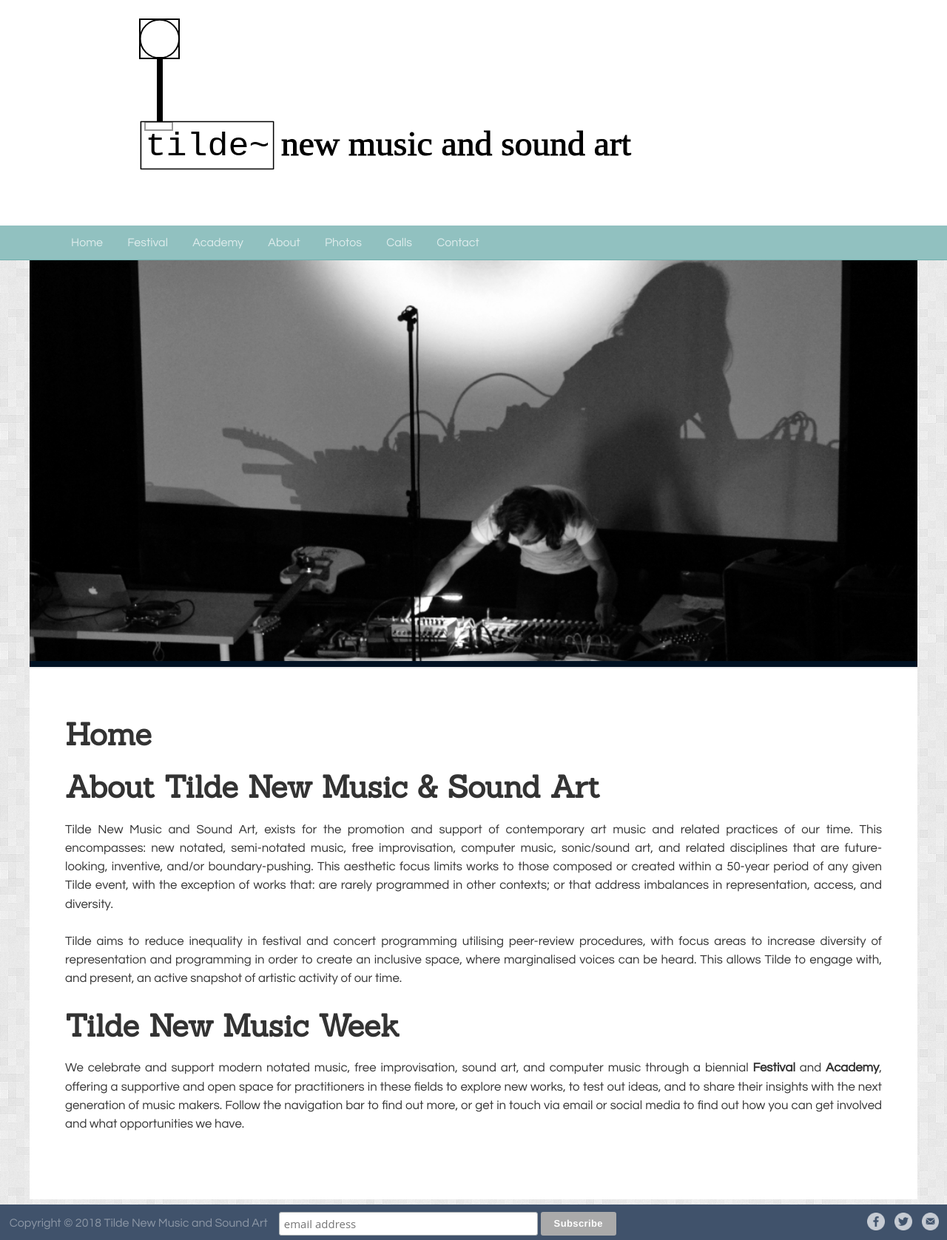
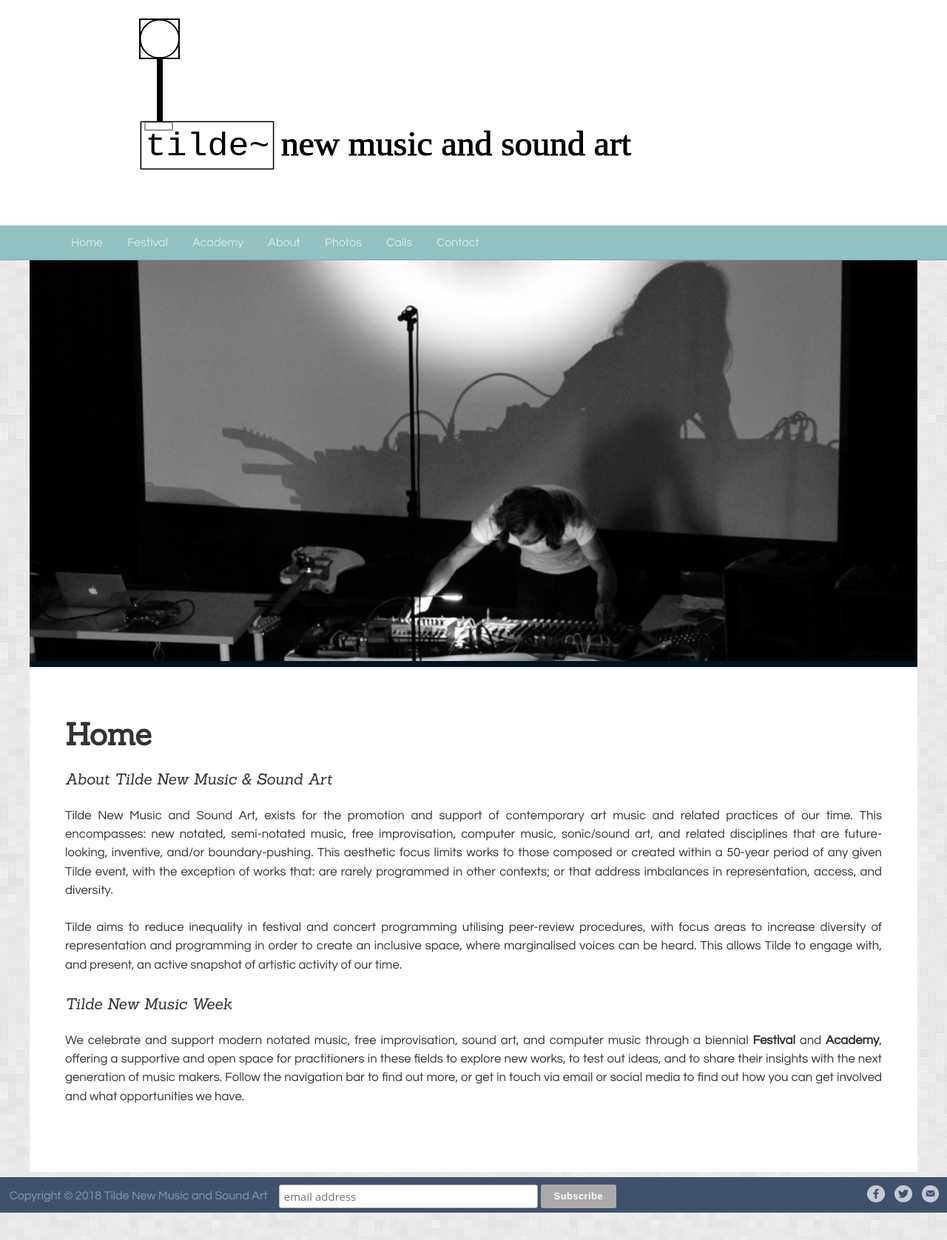
Before and after one commit to unclewalter/tilde-festival-website, a Jekyll site: the page built from index.md, in a window 1280 px wide. Shown: the whole page at 74% size. Built offline with Jekyll 4.4.1, drawn with Linux system fonts in a browser that asks for light colours.

Commit message:
Resizing headings

```diff
--- a/index.md
+++ b/index.md
@@ -3,10 +3,10 @@ layout: home
 title: Home
 published: true
 ---
-# About Tilde New Music & Sound Art
+## About Tilde New Music & Sound Art
 Tilde New Music and Sound Art, exists for the promotion and support of contemporary art music and related practices of our time. This encompasses: new notated, semi-notated music, free improvisation, computer music, sonic/sound art, and related disciplines that are future-looking, inventive, and/or boundary-pushing. This aesthetic focus limits works to those composed or created within a 50-year period of any given Tilde event, with the exception of works that: are rarely programmed in other contexts; or that address imbalances in representation, access, and diversity.
 
 Tilde aims to reduce inequality in festival and concert programming utilising peer-review procedures, with focus areas to increase diversity of representation and programming in order to create an inclusive space, where marginalised voices can be heard. This allows Tilde to engage with, and present, an active snapshot of artistic activity of our time.
 
-# Tilde New Music Week
+## Tilde New Music Week
 We celebrate and support modern notated music, free improvisation, sound art, and computer music through a biennial **Festival** and **Academy**, offering a supportive and open space for practitioners in these fields to explore new works, to test out ideas, and to share their insights with the next generation of music makers. Follow the navigation bar to find out more, or get in touch via email or social media to find out how you can get involved and what opportunities we have.
```
